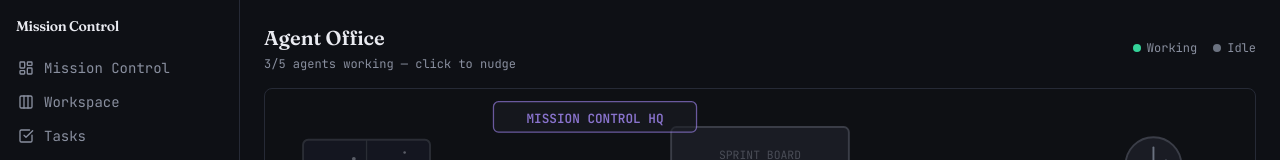
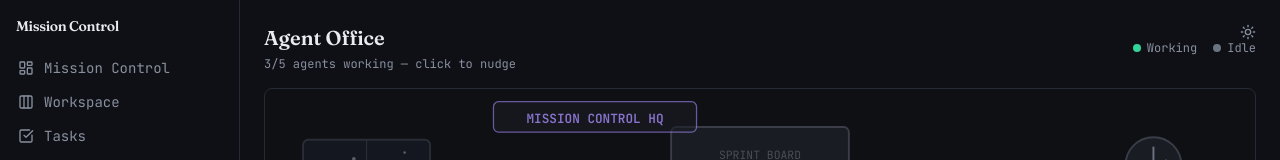
Before and after one commit to yehuditmeira/mission-control, a Next.js app: page /office in a window 1280 px wide. Shown: the top 160 px of the page. Built offline with nearby package versions, Linux system fonts and the light colour scheme.

Commit message:
Add dark/light theme toggle

```diff
--- a/app/globals.css
+++ b/app/globals.css
@@ -4,6 +4,32 @@
 
 @layer base {
   :root {
+    --background: 0 0% 100%;
+    --background-2: 220 14% 96%;
+    --foreground: 224 20% 12%;
+    --foreground-dim: 224 10% 46%;
+    --card: 0 0% 100%;
+    --card-foreground: 224 20% 12%;
+    --popover: 0 0% 100%;
+    --popover-foreground: 224 20% 12%;
+    --primary: 263 90% 56%;
+    --primary-foreground: 0 0% 100%;
+    --secondary: 220 14% 93%;
+    --secondary-foreground: 224 20% 12%;
+    --muted: 220 14% 93%;
+    --muted-foreground: 224 10% 46%;
+    --accent: 220 14% 93%;
+    --accent-foreground: 224 20% 12%;
+    --destructive: 0 84% 60%;
+    --destructive-foreground: 0 0% 100%;
+    --border: 220 13% 87%;
+    --border-bright: 220 13% 78%;
+    --input: 220 13% 87%;
+    --ring: 263 90% 56%;
+    --radius: 0.5rem;
+  }
+
+  .dark {
     --background: 222 20% 7%;
     --background-2: 222 18% 10%;
     --foreground: 225 20% 93%;
@@ -26,14 +52,13 @@
     --border-bright: 224 18% 27%;
     --input: 223 18% 18%;
     --ring: 263 90% 66%;
-    --radius: 0.5rem;
   }
 
   * {
-    @apply border-border;
+    @apply border-border transition-colors duration-200;
   }
   body {
-    @apply bg-background text-foreground;
+    @apply bg-background text-foreground transition-colors duration-200;
     font-family: var(--font-mono), monospace;
   }
   h1, h2, h3, h4, h5, h6 {
--- a/app/layout.tsx
+++ b/app/layout.tsx
@@ -2,6 +2,8 @@ import type { Metadata } from "next";
 import { Fraunces, JetBrains_Mono } from "next/font/google";
 import "./globals.css";
 import { Sidebar } from "@/components/sidebar";
+import { ThemeProvider } from "@/components/theme-provider";
+import { ThemeToggle } from "@/components/theme-toggle";
 
 const fraunces = Fraunces({ subsets: ["latin"], variable: "--font-heading" });
 const jetbrainsMono = JetBrains_Mono({ subsets: ["latin"], variable: "--font-mono" });
@@ -17,12 +19,17 @@ export default function RootLayout({
   children: React.ReactNode;
 }>) {
   return (
-    <html lang="en">
+    <html lang="en" suppressHydrationWarning>
       <body className={`${fraunces.variable} ${jetbrainsMono.variable} antialiased`}>
-        <Sidebar />
-        <main className="ml-60 min-h-screen p-6">
-          {children}
-        </main>
+        <ThemeProvider>
+          <Sidebar />
+          <main className="ml-60 min-h-screen p-6">
+            <div className="fixed top-4 right-4 z-50">
+              <ThemeToggle />
+            </div>
+            {children}
+          </main>
+        </ThemeProvider>
       </body>
     </html>
   );
--- /dev/null
+++ b/components/theme-provider.tsx
@@ -0,0 +1,11 @@
+'use client';
+
+import { ThemeProvider as NextThemesProvider } from 'next-themes';
+
+export function ThemeProvider({ children }: { children: React.ReactNode }) {
+  return (
+    <NextThemesProvider attribute="class" defaultTheme="dark" enableSystem={false}>
+      {children}
+    </NextThemesProvider>
+  );
+}
--- /dev/null
+++ b/components/theme-toggle.tsx
@@ -0,0 +1,26 @@
+'use client';
+
+import { useTheme } from 'next-themes';
+import { useEffect, useState } from 'react';
+import { Sun, Moon } from 'lucide-react';
+
+export function ThemeToggle() {
+  const { theme, setTheme } = useTheme();
+  const [mounted, setMounted] = useState(false);
+
+  useEffect(() => setMounted(true), []);
+
+  if (!mounted) {
+    return <div className="w-8 h-8" />;
+  }
+
+  return (
+    <button
+      onClick={() => setTheme(theme === 'dark' ? 'light' : 'dark')}
+      className="w-8 h-8 flex items-center justify-center rounded-md text-[hsl(var(--foreground-dim))] hover:text-[hsl(var(--foreground))] hover:bg-[hsl(var(--secondary))] transition-colors"
+      aria-label={`Switch to ${theme === 'dark' ? 'light' : 'dark'} mode`}
+    >
+      {theme === 'dark' ? <Sun size={16} /> : <Moon size={16} />}
+    </button>
+  );
+}
--- a/package.json
+++ b/package.json
@@ -23,6 +23,7 @@
     "clsx": "^2.1.1",
     "lucide-react": "^1.8.0",
     "next": "14.2.35",
+    "next-themes": "^0.4.6",
     "react": "^18",
     "react-dom": "^18",
     "shadcn": "^4.2.0",
--- a/tailwind.config.ts
+++ b/tailwind.config.ts
@@ -1,6 +1,7 @@
 import type { Config } from "tailwindcss";
 
 const config: Config = {
+  darkMode: "class",
   content: [
     "./pages/**/*.{js,ts,jsx,tsx,mdx}",
     "./components/**/*.{js,ts,jsx,tsx,mdx}",
```
Also changed, not shown: 1 other file (tests, documents, lock files or other folders).
